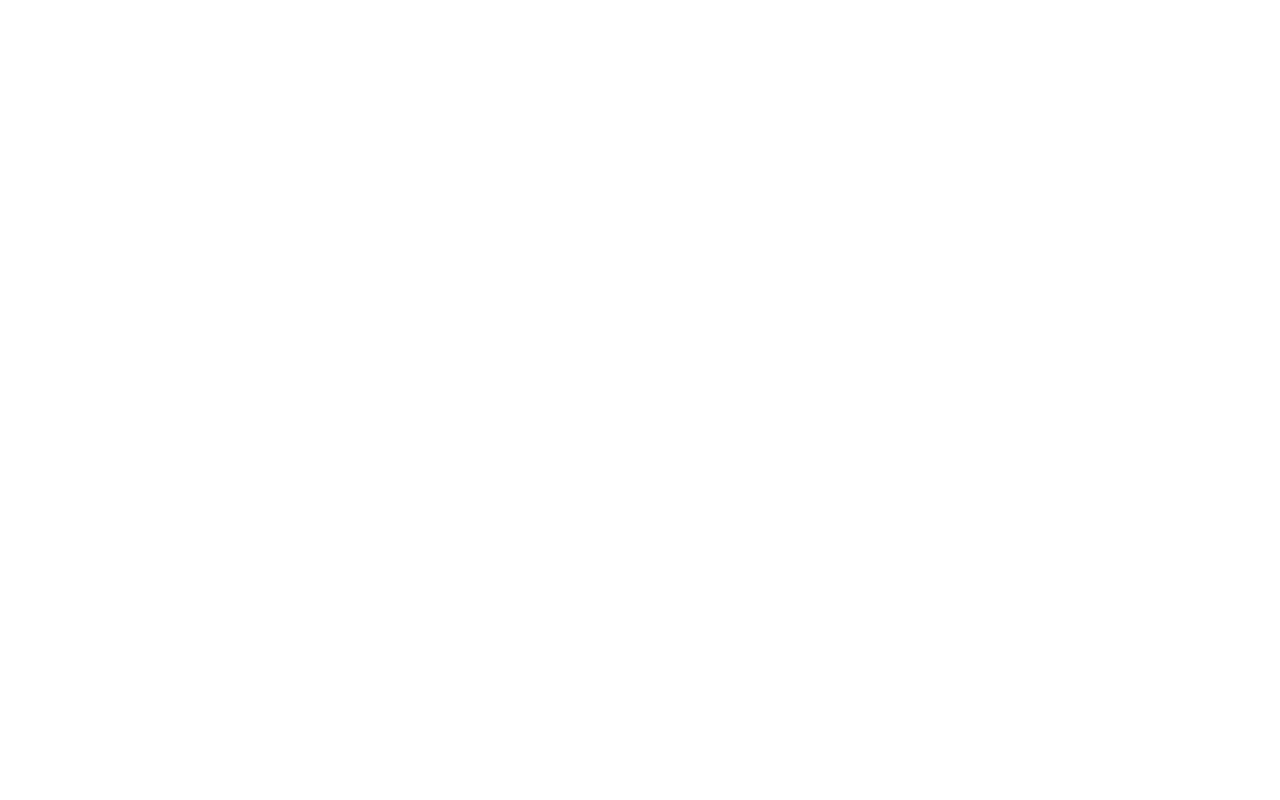
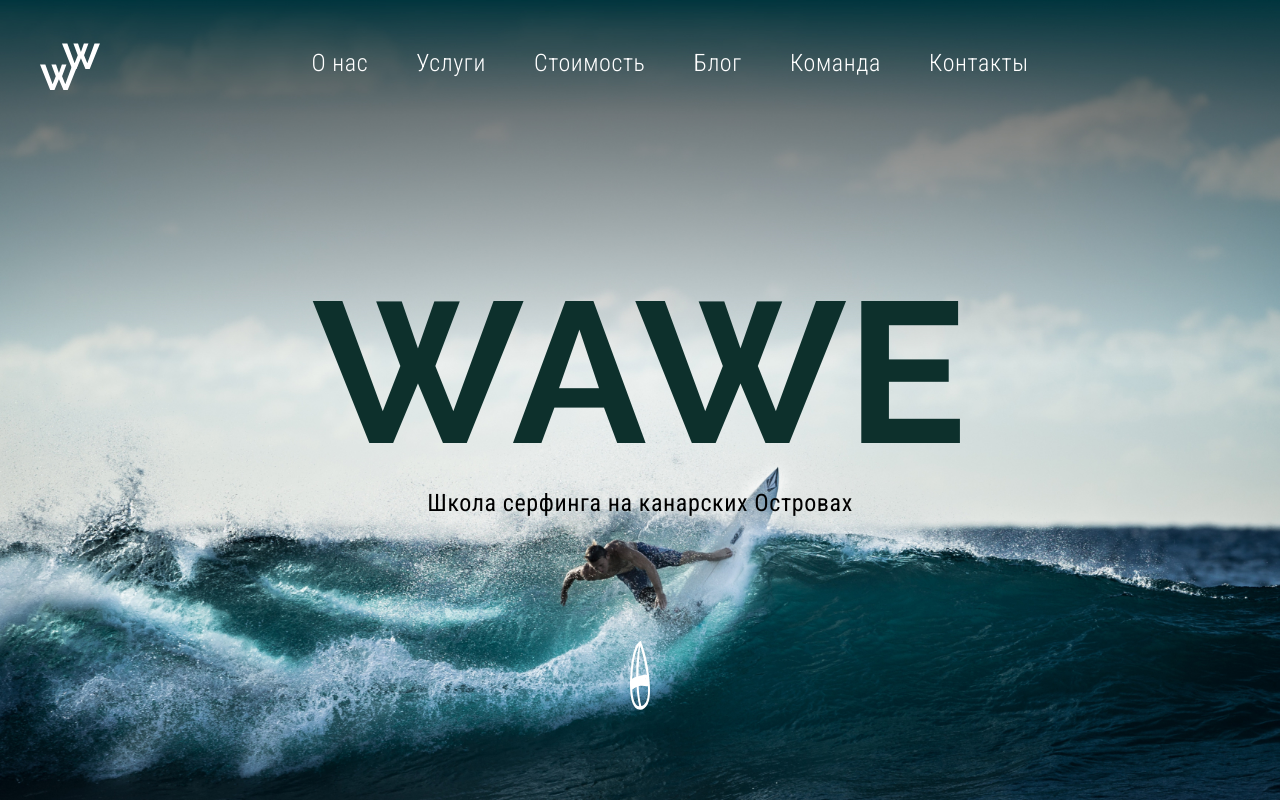
Before and after one commit to mr-dim-ka/wawe, a website: page app/index.html in a window 1280 px wide. Drawn offline with nearby package versions, Linux system fonts and the light colour scheme.

Commit message:
added header

```diff
--- a/app/index.html
+++ b/app/index.html
@@ -7,12 +7,56 @@
 	<meta name="viewport" content="width=device-width, initial-scale=1.0">
 	<title>Document</title>
 	<!-- <link rel="stylesheet" href="css/libs.min.css"> -->
+	<link
+		href="https://fonts.googleapis.com/css2?family=Raleway:wght@600;700&family=Roboto+Condensed:ital,wght@0,300;0,400;0,700;1,300&display=swap"
+		rel="stylesheet">
 	<link rel="stylesheet" href="css/style.min.css">
 </head>
 
 <body>
 	<div class="wrapper">
-		<header class="header"></header>
+		<header class="header">
+			<div class="container">
+				<div class="header__top">
+					<div class="header__inner">
+						<a class="logo" href="#">
+							<img class="logo__img" src="images/logo.svg" alt="Логотип">
+						</a>
+						<nav class="header__menu menu">
+							<ul class="menu__list">
+								<li class="menu__list-item">
+									<a class="menu__list-link" href="#">О нас</a>
+								</li>
+								<li class="menu__list-item">
+									<a class="menu__list-link" href="#">Услуги</a>
+								</li>
+								<li class="menu__list-item">
+									<a class="menu__list-link" href="#">Стоимость</a>
+								</li>
+								<li class="menu__list-item">
+									<a class="menu__list-link" href="#">Блог</a>
+								</li>
+								<li class="menu__list-item">
+									<a class="menu__list-link" href="#">Команда</a>
+								</li>
+								<li class="menu__list-item">
+									<a class="menu__list-link" href="#">Контакты</a>
+								</li>
+							</ul>
+						</nav>
+					</div>
+				</div>
+				<div class="header__content">
+					<div class="header__content-inner">
+						<h1 class="header__title">WAWE</h1>
+						<h4 class="header__subtitle">Школа серфинга на канарских Островах</h4>
+						<div class="header__icon">
+							<img class="header__icon-img" src="images/header-icon.svg" alt="images">
+						</div>
+					</div>
+				</div>
+			</div>
+		</header>
 		<main class="main"></main>
 		<footer class="footer"></footer>
 	</div>
--- a/app/scss/_global.scss
+++ b/app/scss/_global.scss
@@ -25,6 +25,11 @@ li {
 	// display: inline-block;
 }
 body {
+	font-family: "Roboto Condensed", sans-serif;
+	font-style: normal;
+	font-weight: 300;
+	font-size: 14px;
+	color: $color-text;
 }
 .wrapper {
 	display: flex;
@@ -38,7 +43,7 @@ body {
 	flex: 0 0 auto;
 }
 .container {
-	max-width: 1200px;
+	max-width: 1230px;
 	margin: 0 auto;
 	padding: 0 15px;
 }
--- a/app/scss/_mixins.scss
+++ b/app/scss/_mixins.scss
@@ -9,3 +9,10 @@
 		font-style: #{$style};
 	}
 }
+
+@mixin roboto {
+	font-family: "Roboto Condensed", sans-serif;
+}
+@mixin raleway {
+	font-family: "Raleway", sans-serif;
+}
--- a/app/scss/_vars.scss
+++ b/app/scss/_vars.scss
@@ -1 +1,3 @@
-// $color-text: #546e7a;
+$color-text: #242121;
+$color-title: #01353E;
+$green: #00B2A0;
--- a/app/scss/style.scss
+++ b/app/scss/style.scss
@@ -7,6 +7,124 @@
 
 //====================================================
 
+.header {
+	min-height: 100vh;
+	background-image: url(../images/header-bg.jpg);
+	background-repeat: no-repeat;
+	background-position: center;
+	background-size: cover;
+
+	// .header__top
+
+	&__top {
+	}
+
+	// .header__inner
+
+	&__inner {
+		// min-height: 133px;
+		padding: 35px 0;
+		display: flex;
+		align-items: center;
+	}
+
+	// .header__menu
+
+	&__menu {
+		margin: 0 auto;
+	}
+
+	// .header__content
+
+	&__content {
+	}
+
+	// .header__content-inner
+
+	&__content-inner {
+		min-height: calc(100vh - 133px);
+		display: flex;
+		flex-direction: column;
+		justify-content: space-between;
+		align-items: center;
+	}
+
+	// .header__title
+
+	&__title {
+		margin-top: auto;
+		@include raleway;
+		font-weight: 700;
+		font-size: 200px;
+		line-height: calc(235 / 200 * 100%);
+		letter-spacing: 0.6px;
+		color: #0D302C;
+	}
+
+	// .header__subtitle
+
+	&__subtitle {
+		margin-bottom: auto;
+		@include roboto;
+		font-weight: 400;
+		font-size: 24px;
+		line-height: calc(28 / 24 * 100%);
+		letter-spacing: 0.6px;
+		color: #000;
+	}
+
+	// .header__icon
+
+	&__icon {
+		margin-bottom: 90px;
+	}
+
+	// .header__icon-img
+
+	&__icon-img {
+	}
+}
+.logo {
+
+	// .logo__img
+
+	&__img {
+	}
+}
+.menu {
+
+	// .menu__list
+
+	&__list {
+	}
+
+	// .menu__list-item
+
+	&__list-item {
+		display: inline-block;
+
+		&+.menu__list-item {
+			margin-left: 45px;
+		}
+	}
+
+	// .menu__list-link
+
+	&__list-link {
+		@include roboto;
+		font-size: 24px;
+		line-height: calc(28 / 24 * 100%);
+		letter-spacing: 0.6px;
+		color: #fff;
+		padding-bottom: 5px;
+		border-bottom: 1px solid transparent;
+		transition: all .5s;
+
+		&:hover {
+			border-bottom: 1px solid $green;
+		}
+	}
+}
 
 
 
```
Also changed, not shown: app/css/style.css, app/css/style.min.css, app/images/header-bg.jpg (added), app/images/header-icon.svg (added), app/images/logo.svg (added), dist/images/header-bg.jpg (added), dist/images/header-icon.svg (added), dist/images/logo.svg (added).
